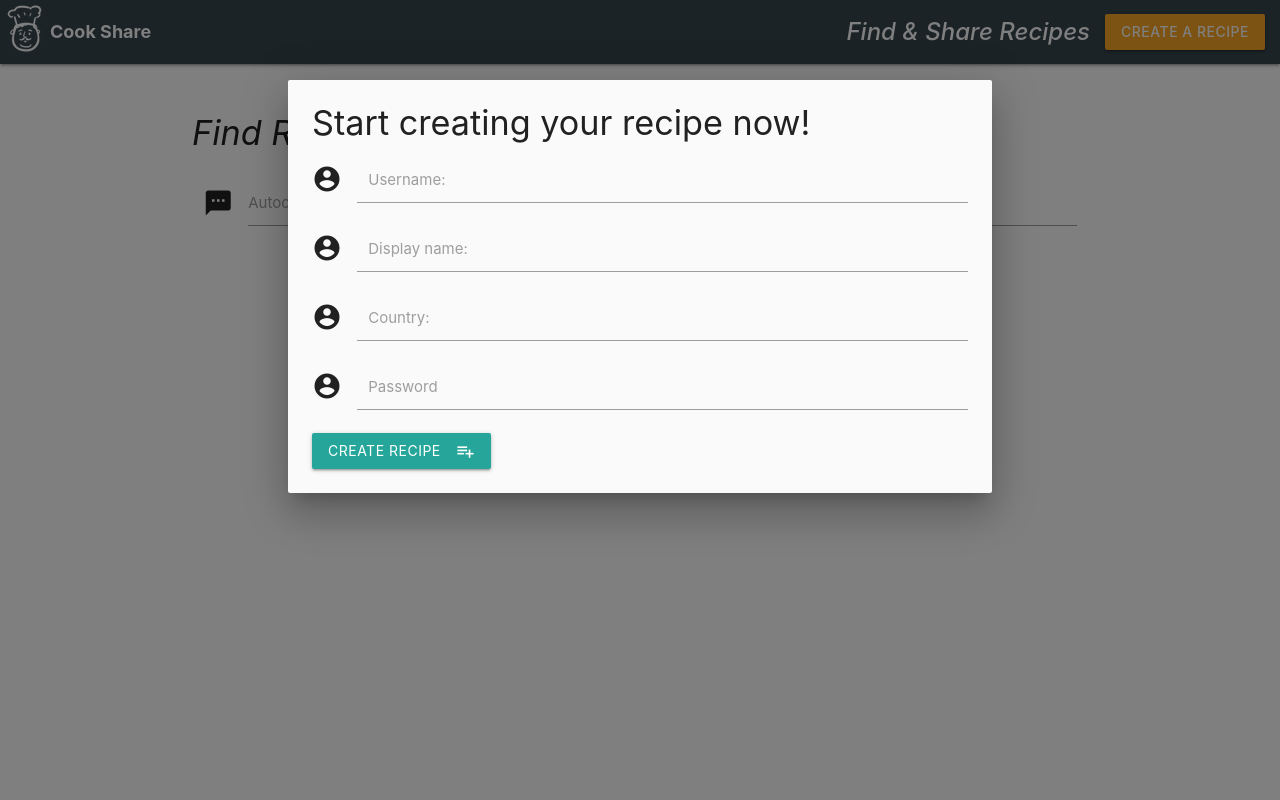
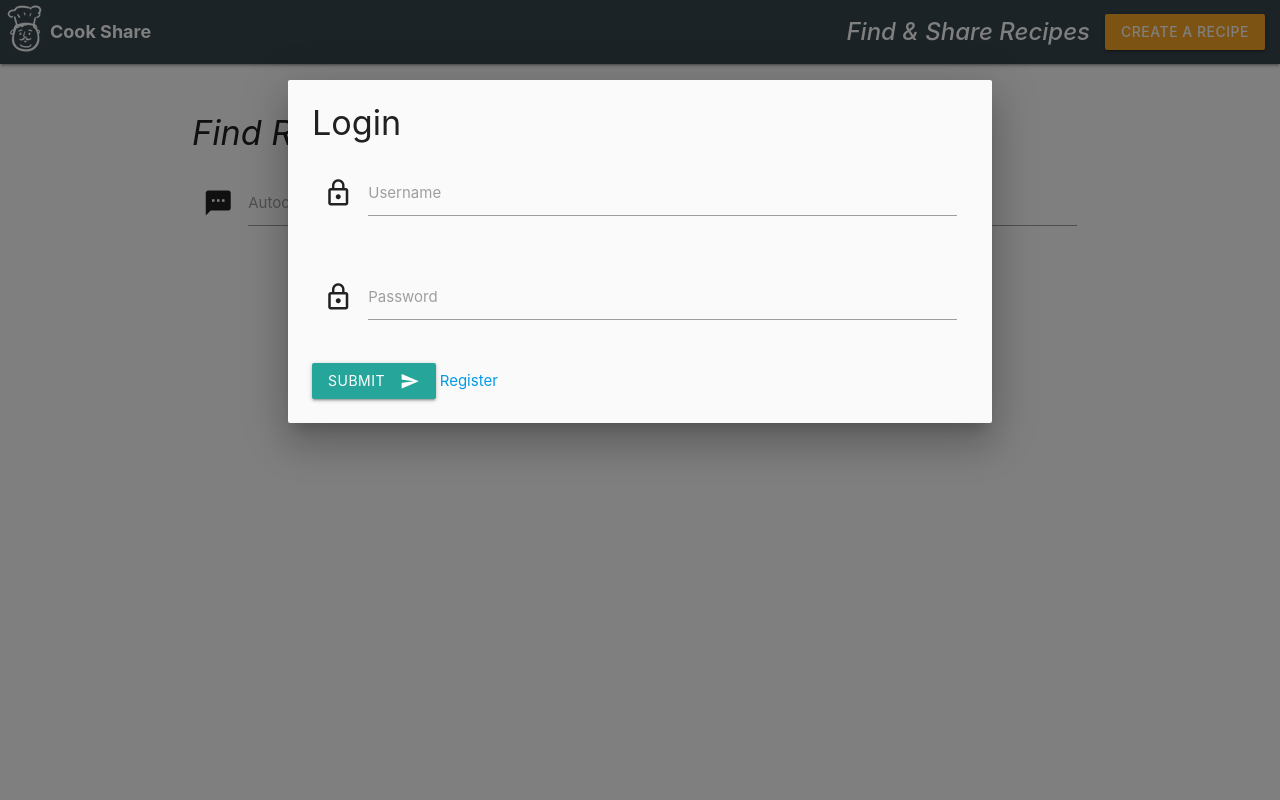
Before and after one commit to wickyakloe/Online-Cookbook, a Flask app: page / in a window 1280 px wide, after a click on "CREATE A RECIPE". Run offline with Flask 2, Linux system fonts and the light colour scheme; the visitor is signed in with stand-in values (Sample User, id 1); data that the repository does not hold is empty; some libraries are stand-ins or nearby versions.

Commit message:
Add modal1 for sigin and modal2 for signup

```diff
--- a/templates/index.html
+++ b/templates/index.html
@@ -38,6 +38,33 @@
 <!-- Modal Login Structure -->
 <div id="modal1" class="modal">
     <div class="modal-content">
+        <h4>Login</h4>
+        <form action="{{ url_for('login') }}" method="POST">
+            <div class="row">
+                <div class="input-field col s12">
+                    <i class="material-icons prefix">lock_outline</i>
+                    <input id="username" type="text">
+                    <label for="username">Username</label>
+                </div>
+            </div>
+            <div class="row">
+                <div class="input-field col s12">
+                    <i class="material-icons prefix">lock_outline</i>
+                    <input id="password" type="password">
+                    <label for="password">Password</label>
+                </div>
+            </div>
+            <button class="btn waves-effect waves-light" type="submit" name="action">Submit
+                <i class="material-icons right">send</i>
+            </button>
+            <a href="#!" class="waves-effect waves-light" onclick="closeModal()">Register</a>
+        </form>
+    </div>
+</div>
+
+<!-- Modal Sign-Up Structure -->
+<div id="modal2" class="modal">
+    <div class="modal-content">
         <h4>Start creating your recipe now!</h4>
         <form action="{{ url_for('user_signup')}}" method="POST">
             <div class="input-field col s3">
@@ -66,4 +93,11 @@
         </form>
     </div>
 </div>
+
+<script>
+        function closeModal(){
+          $('#modal1').modal('close');
+          $('#modal2').modal('open');
+        }
+</script>
 {% endblock %}
```
